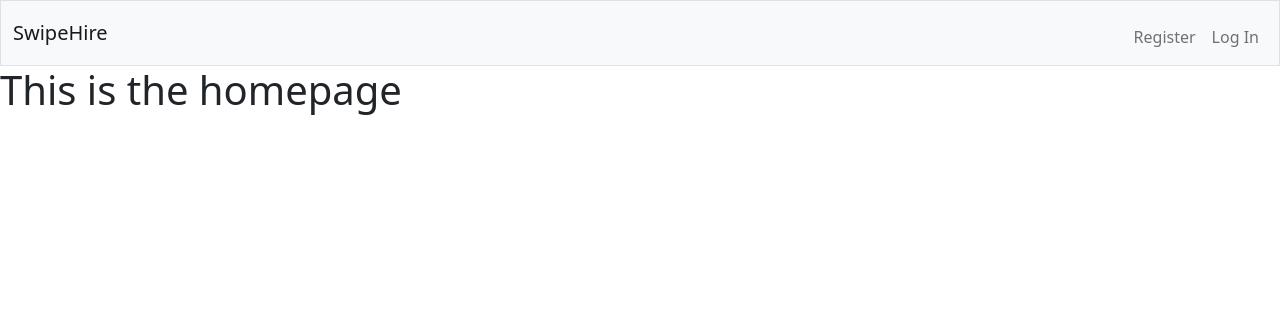
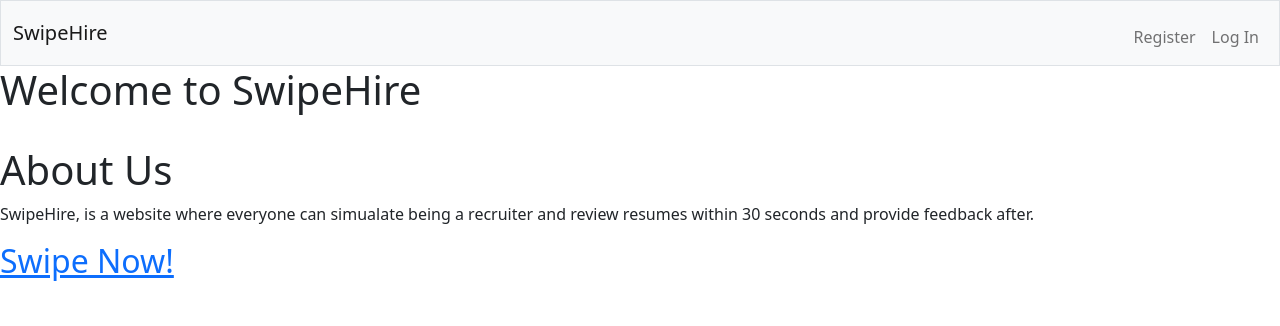
Before and after one commit to K3shavC0des/SwipeHire, a Flask app: page / in a window 1280 px wide. Shown: the top 326 px of the page. Run offline with Flask 3, Linux system fonts and the light colour scheme.

Commit message:
Created Skeleton pages

```diff
--- a/requirements.txt
+++ b/requirements.txt
@@ -1,3 +1,4 @@
 Flask
 Flask-Session
 requests
+Werkzeug
--- a/templates/index.html
+++ b/templates/index.html
@@ -2,6 +2,20 @@
 
 {% block body %}
     <h1>
-        This is the homepage
+        Welcome to SwipeHire
     </h1>
+    <br>
+
+    <h1>
+        About Us
+    </h1>
+
+        <p>
+            SwipeHire, is a website where everyone can simualate being a recruiter and
+            review resumes within 30 seconds and provide feedback after.
+        </p>
+
+    <h2>
+        <a href="/swipe">Swipe Now!</a>
+    </h2>
 {% endblock %}
```
Also changed, not shown: templates/error.html (added, +9 -0 lines).
